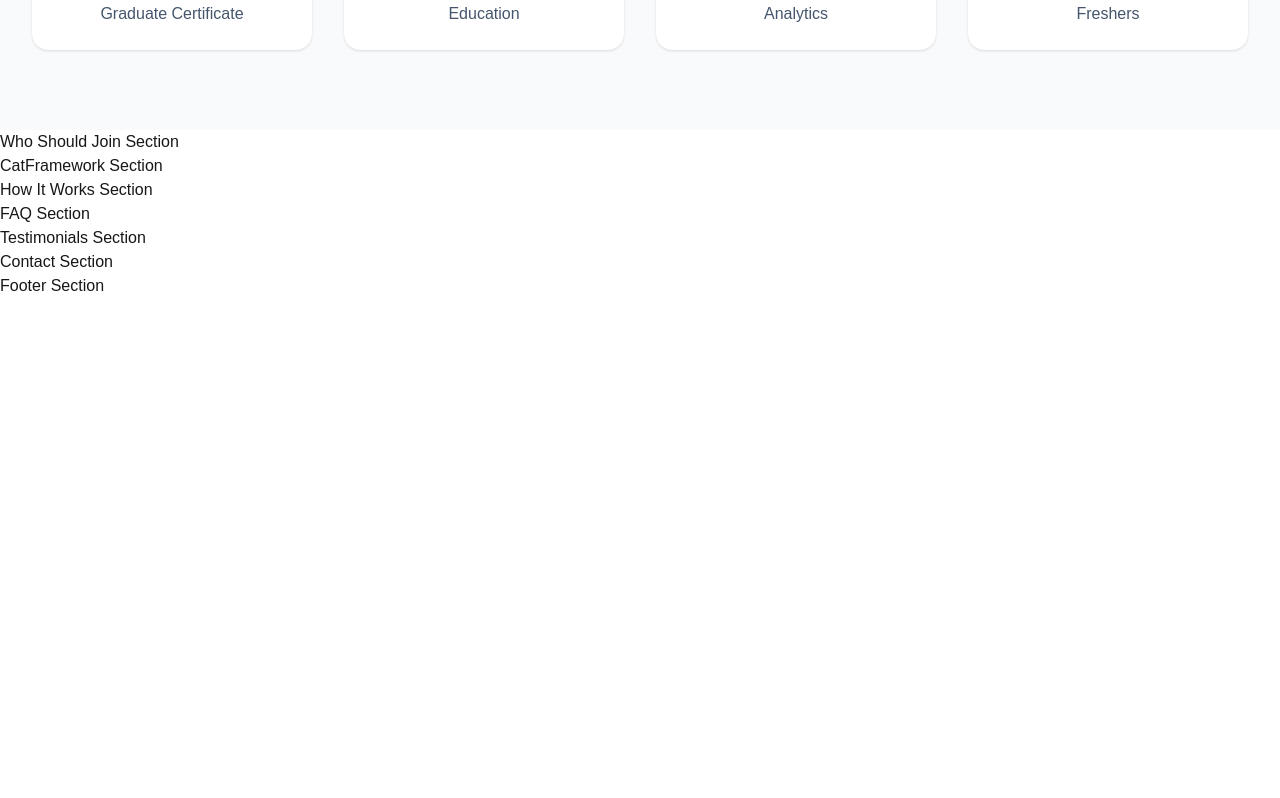
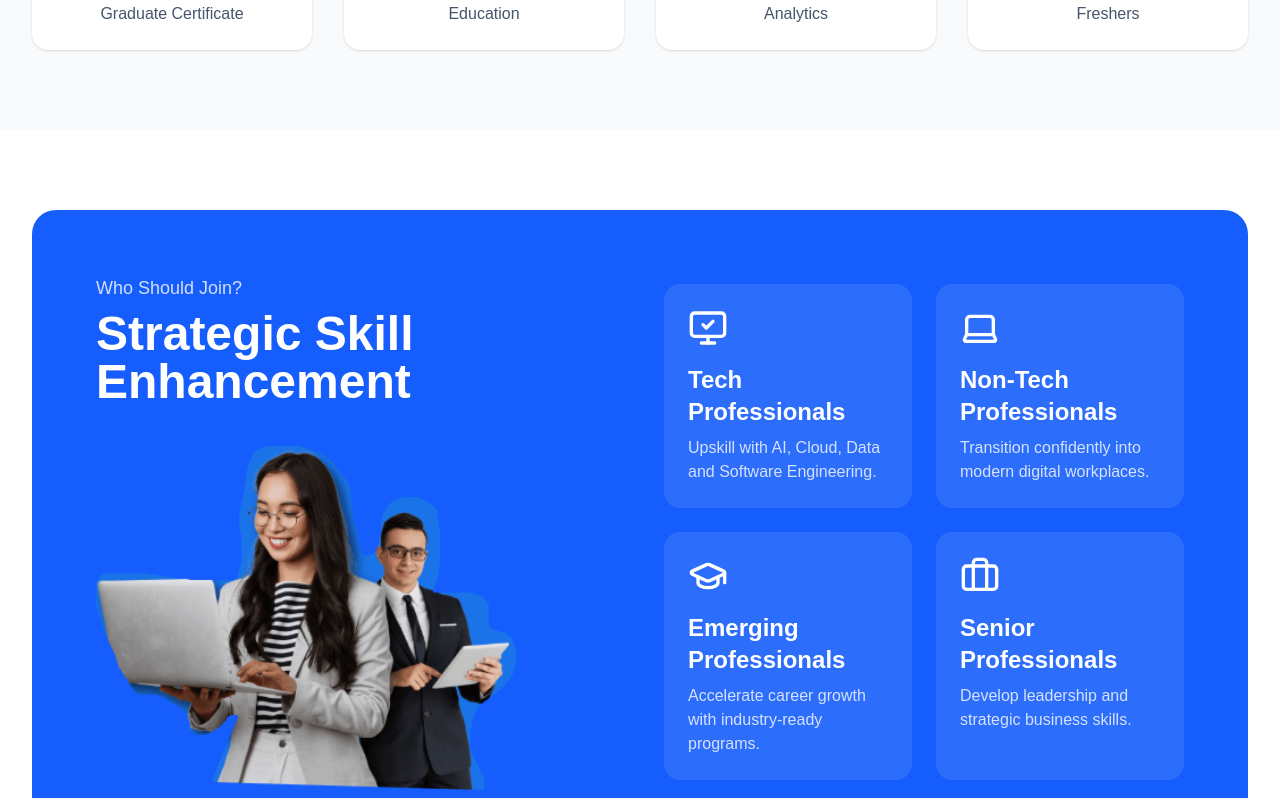
Before and after one commit to DishaS-ingh/accredian-enterprise-clone, a Next.js app: page / in a window 1280 px wide. Shown: the part 3442-4240 px from the top of the page. Before the commit the page ends 3740 px from the top, so only its background shows below. Built offline with nearby package versions, Linux system fonts and the light colour scheme.

Commit message:
feat: add who should join section

```diff
--- a/src/components/sections/WhoShouldJoin.tsx
+++ b/src/components/sections/WhoShouldJoin.tsx
@@ -1,3 +1,58 @@
+import Image from "next/image";
+import Container from "../ui/Container";
+import { audience } from "@/constants/whoShouldJoin";
+
 export default function WhoShouldJoin() {
-  return <section>Who Should Join Section</section>;
+  return (
+    <section id="join" className="py-20">
+      <Container>
+        <div className="rounded-3xl bg-blue-600 p-10 lg:p-16">
+          <div className="grid items-center gap-12 lg:grid-cols-2">
+            <div>
+              <p className="text-white/80 text-lg">
+                Who Should Join?
+              </p>
+
+              <h2 className="mt-2 text-5xl font-bold text-white">
+                Strategic Skill
+                <br />
+                Enhancement
+              </h2>
+
+              <Image
+                src="/images/professionals.png"
+                alt="Professionals"
+                width={420}
+                height={420}
+                className="mt-10"
+              />
+            </div>
+
+            <div className="grid gap-6 sm:grid-cols-2">
+              {audience.map((item) => {
+                const Icon = item.icon;
+
+                return (
+                  <div
+                    key={item.title}
+                    className="rounded-2xl bg-white/10 p-6 backdrop-blur"
+                  >
+                    <Icon className="h-10 w-10 text-white" />
+
+                    <h3 className="mt-4 text-2xl font-semibold text-white">
+                      {item.title}
+                    </h3>
+
+                    <p className="mt-2 text-white/80">
+                      {item.description}
+                    </p>
+                  </div>
+                );
+              })}
+            </div>
+          </div>
+        </div>
+      </Container>
+    </section>
+  );
 }
--- /dev/null
+++ b/src/constants/whoShouldJoin.ts
@@ -0,0 +1,29 @@
+import {
+  Briefcase,
+  GraduationCap,
+  MonitorCheck,
+  Laptop,
+} from "lucide-react";
+
+export const audience = [
+  {
+    title: "Tech Professionals",
+    description: "Upskill with AI, Cloud, Data and Software Engineering.",
+    icon: MonitorCheck,
+  },
+  {
+    title: "Non-Tech Professionals",
+    description: "Transition confidently into modern digital workplaces.",
+    icon: Laptop,
+  },
+  {
+    title: "Emerging Professionals",
+    description: "Accelerate career growth with industry-ready programs.",
+    icon: GraduationCap,
+  },
+  {
+    title: "Senior Professionals",
+    description: "Develop leadership and strategic business skills.",
+    icon: Briefcase,
+  },
+];
```
Also changed, not shown: public/images/professionals.png (added).
